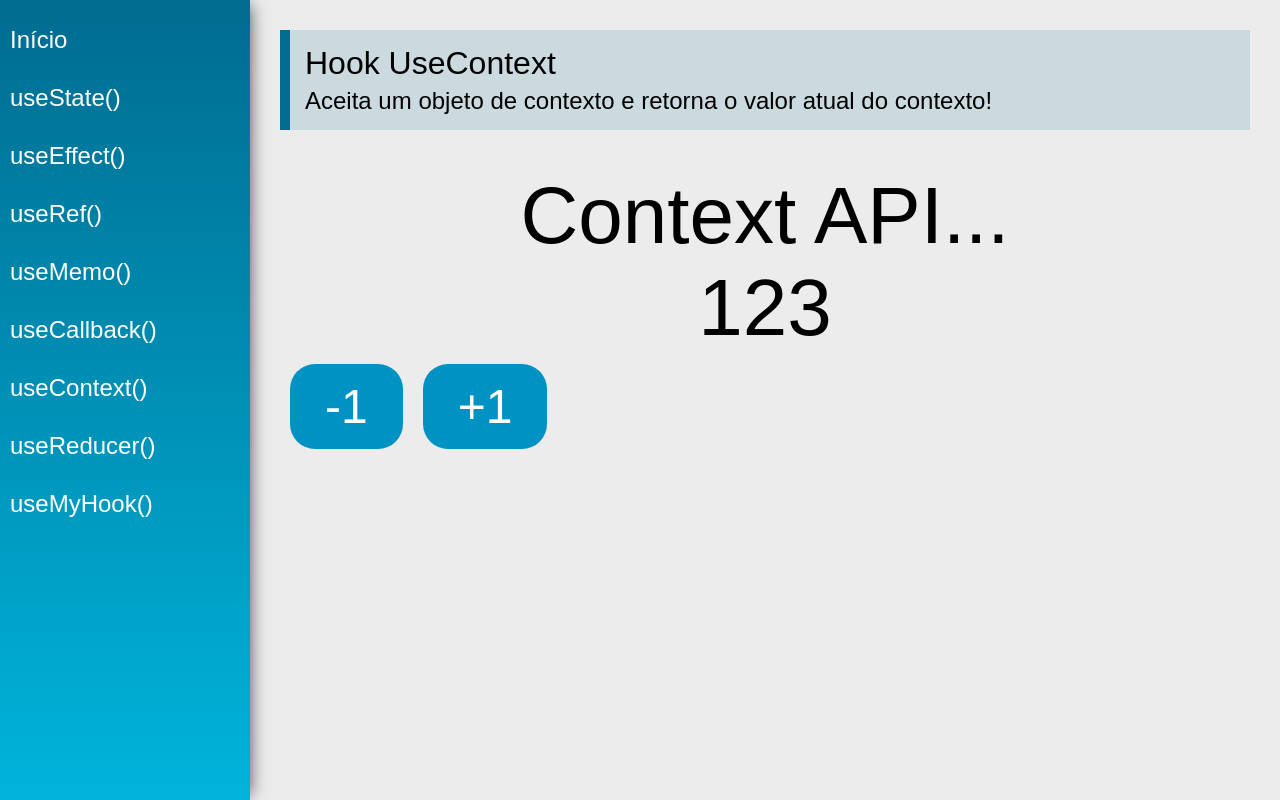
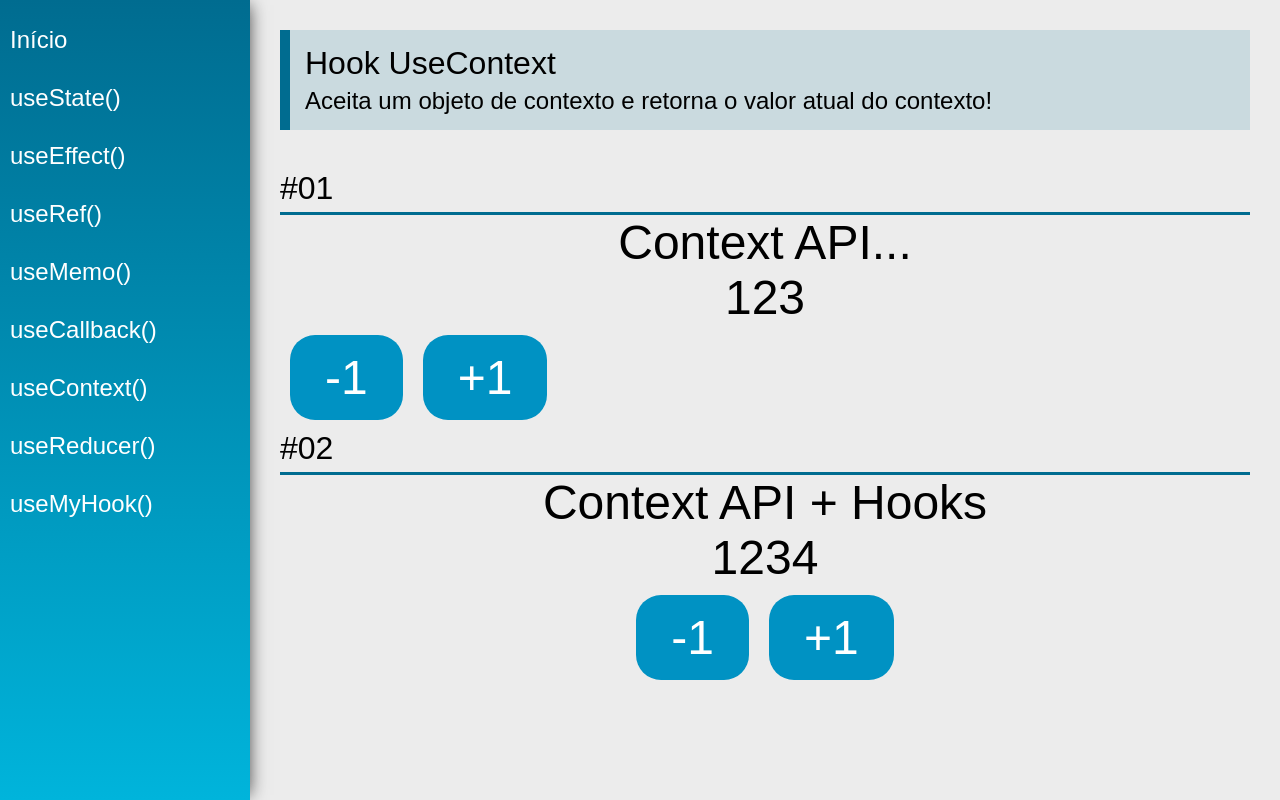
Before and after one commit to victorduarte317/react_hooks, a React (Create React App) app: page /useContext in a window 1280 px wide. Built offline with nearby package versions, Linux system fonts and the light colour scheme.

Commit message:
Context API + Hooks

```diff
--- a/src/data/Store.jsx
+++ b/src/data/Store.jsx
@@ -0,0 +1,34 @@
+import React, { useState } from 'react'
+
+const initialState = {
+    number: 1234,
+    text: 'Context API + Hooks'
+}
+
+export const AppContext = React.createContext(initialState)
+
+const Store = props => {
+    const [state, setState] = useState(initialState)
+
+    function updateState(key, newValue) {
+        setState({
+            ...state,
+            [key]: newValue
+        })
+    }
+
+    return (
+        <AppContext.Provider value={{
+            number: state.number,
+            text: state.text,
+            setNumber: n => updateState('number', n),
+            setText: t => updateState('text', t)
+            // Encapsulating the properties to prevent
+            // drastic changes to the app state
+        }}>
+            {props.children}
+        </AppContext.Provider>
+    )
+}
+
+export default Store
--- a/src/index.css
+++ b/src/index.css
@@ -5,7 +5,7 @@
 
 .text {
     font-weight: 300;
-    font-size: 5rem;
+    font-size: 3rem;
 }
 
 .red {
--- a/src/views/App.jsx
+++ b/src/views/App.jsx
@@ -5,12 +5,14 @@
 import Menu from '../components/layout/Menu'
 import Content from '../components/layout/Content'
 import DataContext, {data} from '../data/DataContext'
+import Store from '../data/Store'
 
 
 const App = props => {
     const [state, setState] = useState(data)
 
     return (
+        <Store>
             <DataContext.Provider value={{state, setState}}>
                 <div className="App">
                     <Router>
@@ -19,6 +21,7 @@
                     </Router>
                 </div>
             </DataContext.Provider>
+        </Store>
     )
 }
 
--- a/src/views/examples/UseContext.jsx
+++ b/src/views/examples/UseContext.jsx
@@ -1,6 +1,8 @@
-import React, { useContext } from 'react'
+import React, { useContext, useEffect } from 'react'
 import PageTitle from '../../components/layout/PageTitle'
 import DataContext from '../../data/DataContext'
+import SectionTitle from '../../components/layout/SectionTitle';
+import { AppContext } from '../../data/Store';
 
 const UseContext = (props) => {
 
@@ -13,12 +15,16 @@
         })
     }
 
+    const{number, text, setNumber} = useContext(AppContext)
+
     return (
         <div className="UseContext">
             <PageTitle
                 title="Hook UseContext"
                 subtitle="Aceita um objeto de contexto e retorna o valor atual do contexto!"
             />
+
+            <SectionTitle  title="#01"/>
 
             <div className="center">
                 <span className="text">{state.text}</span>
@@ -31,6 +37,23 @@
                 <button className="btn"
                     onClick={() => addNumber(+1)}>+1</button>
             </div>
+
+            <SectionTitle  title="#02"/>
+            <div className="center">
+                <span className="text">{text}</span>
+                <span className="text">{number}</span>
+                <div>
+                    <button className="btn"
+                        onClick={() => setNumber(number-1)}>
+                        -1
+                    </button>
+
+                    <button className="btn"
+                        onClick={() => setNumber(number+1)}>
+                        +1
+                    </button>
+                </div>
+            </div>
         </div>
     )
 }
```
